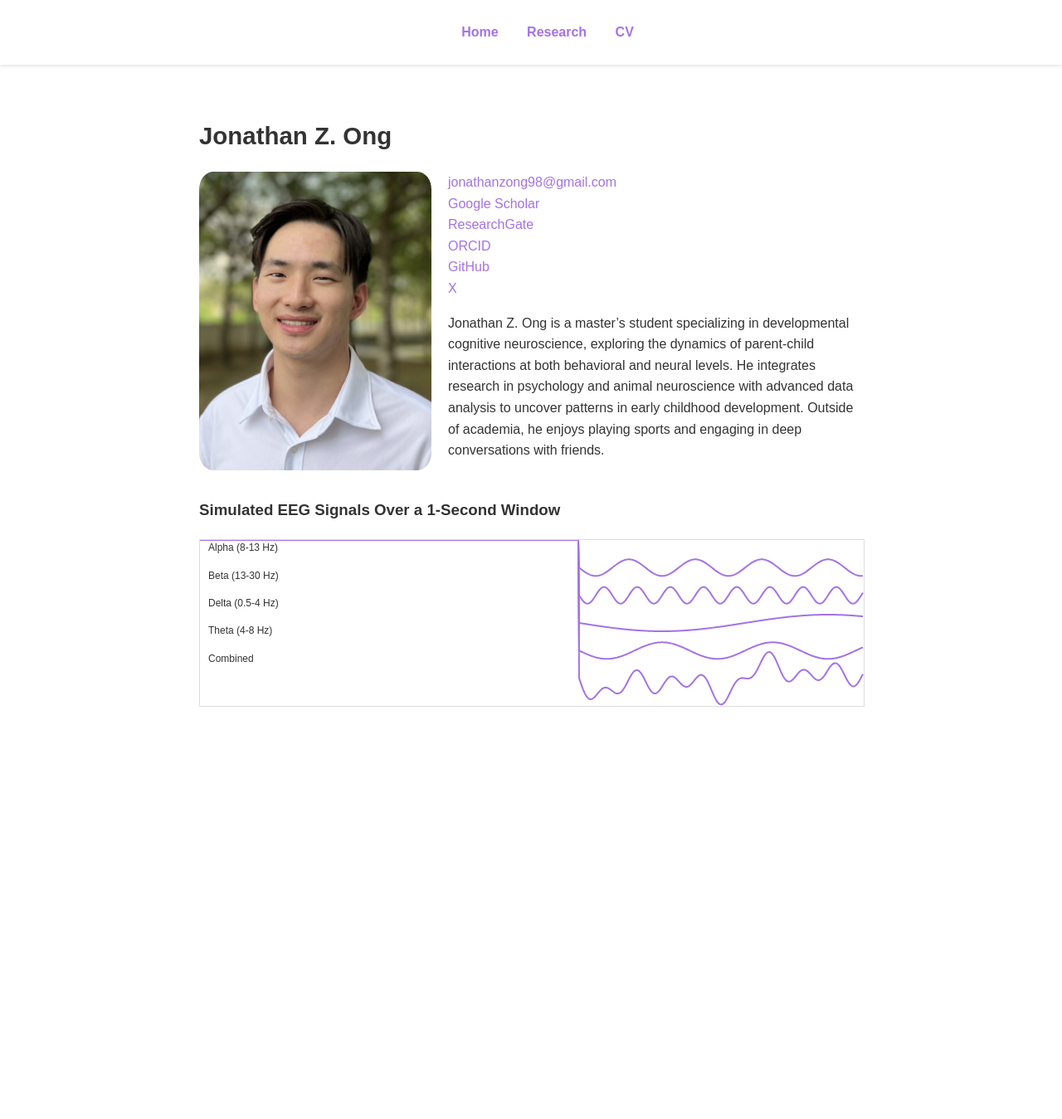
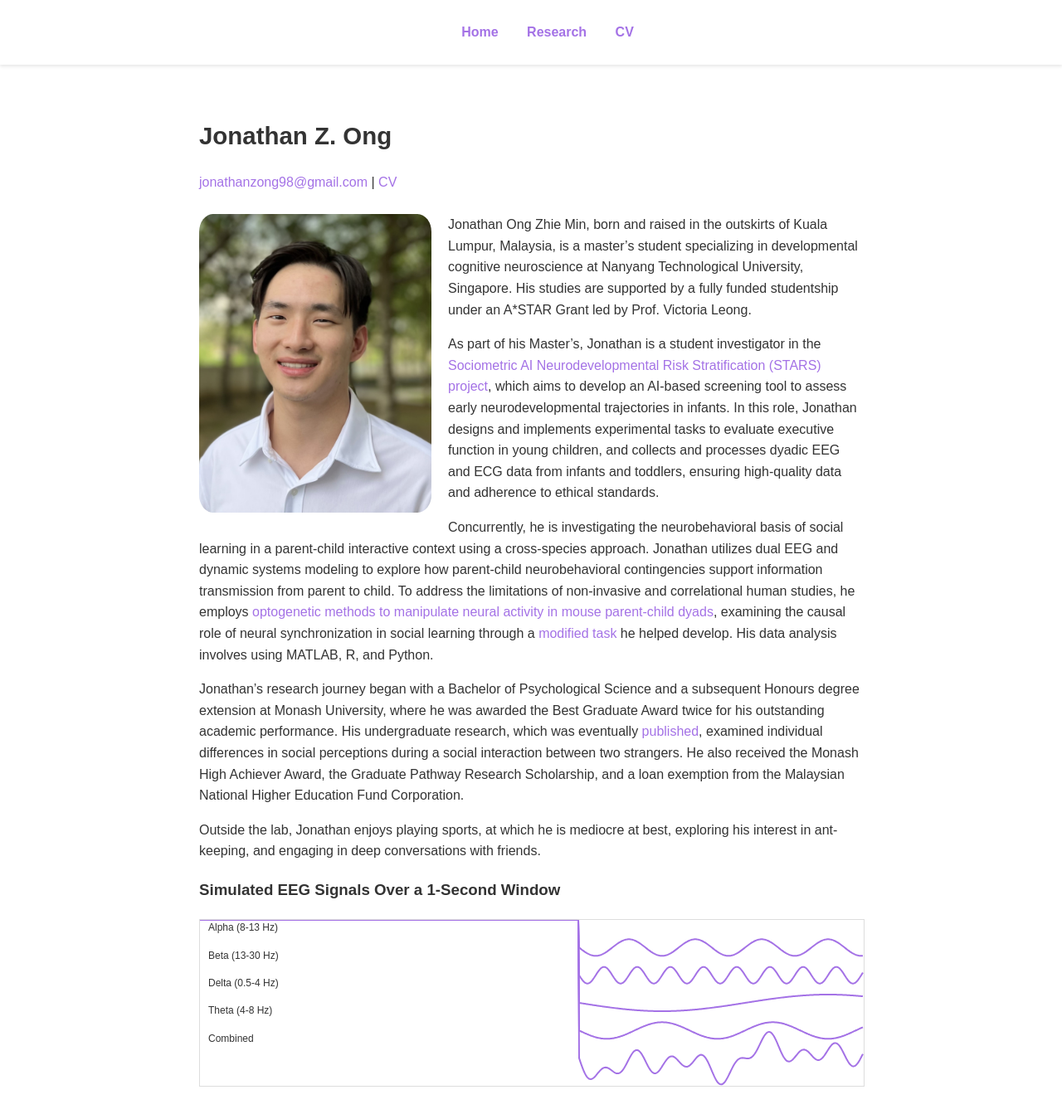
Before and after one commit to jonathanongzm/jonathanongzm.github.io, a Jekyll site: the page built from index.markdown, in a window 1280 px wide and 1390 px high. Shown: the top 1349 px of the window at 83% size. Built offline with Jekyll 4.4.1, drawn with Linux system fonts in a browser that asks for light colours.

Commit message:
edited bio

```diff
--- a/index.markdown
+++ b/index.markdown
@@ -2,22 +2,19 @@
 layout: default
 title: Home
 ---
+<h1 class="large-heading">Jonathan Z. Ong</h1>
+[jonathanzong98@gmail.com](mailto:jonathanzong98@gmail.com) | [CV](https://jonathanongzm.github.io/cv/) <br>
+<br>
+![Profile Photo](assets/images/profile_photo.jpg){: class="profile-photo" }
+Jonathan Ong Zhie Min, born and raised in the outskirts of Kuala Lumpur, Malaysia, is a master’s student specializing in developmental cognitive neuroscience at Nanyang Technological University, Singapore. His studies are supported by a fully funded studentship under an A*STAR Grant led by Prof. Victoria Leong.
 
-<h1 class="large-heading">Jonathan Z. Ong</h1>
+As part of his Master's, Jonathan is a student investigator in the [Sociometric AI Neurodevelopmental Risk Stratification (STARS) project](https://jonathanongzm.github.io/research/#stars-project), which aims to develop an AI-based screening tool to assess early neurodevelopmental trajectories in infants. In this role, Jonathan designs and implements experimental tasks to evaluate executive function in young children, and collects and processes dyadic EEG and ECG data from infants and toddlers, ensuring high-quality data and adherence to ethical standards.
 
-![Profile Photo](assets/images/profile_photo.jpg){: class="profile-photo" }
+Concurrently, he is investigating the neurobehavioral basis of social learning in a parent-child interactive context using a cross-species approach. Jonathan utilizes dual EEG and dynamic systems modeling to explore how parent-child neurobehavioral contingencies support information transmission from parent to child. To address the limitations of non-invasive and correlational human studies, he employs [optogenetic methods to manipulate neural activity in mouse parent-child dyads](https://jonathanongzm.github.io/research/#opto-mouse-model), examining the causal role of neural synchronization in social learning through a [modified task](https://doi.org/10.1016/j.xpro.2024.103077) he helped develop. His data analysis involves using MATLAB, R, and Python.
 
-[jonathanzong98@gmail.com](mailto:jonathanzong98@gmail.com) <br>
-[Google Scholar](https://scholar.google.com/citations?hl=en&user=V7jJABQAAAAJ&view_op=list_works&sortby=pubdate) <br>
-[ResearchGate](https://www.researchgate.net/profile/Jonathan-Z-Ong) <br>
-[ORCID](https://orcid.org/0000-0003-3834-8187) <br>
-[GitHub](https://github.com/jonathanongzm) <br>
-[X](https://twitter.com/jonathanongz)
+Jonathan's research journey began with a Bachelor of Psychological Science and a subsequent Honours degree extension at Monash University, where he was awarded the Best Graduate Award twice for his outstanding academic performance. His undergraduate research, which was eventually [published](https://doi.org/10.1111/ajsp.12536), examined individual differences in social perceptions during a social interaction between two strangers. He also received the Monash High Achiever Award, the Graduate Pathway Research Scholarship, and a loan exemption from the Malaysian National Higher Education Fund Corporation.
 
-
-Jonathan Z. Ong is a master's student specializing in developmental cognitive neuroscience, exploring the dynamics of parent-child interactions at both behavioral and neural levels. He integrates research in psychology and animal neuroscience with advanced data analysis to uncover patterns in early childhood development. Outside of academia, he enjoys playing sports and engaging in deep conversations with friends.
-<br>
-<br>
+Outside the lab, Jonathan enjoys playing sports, at which he is mediocre at best, exploring his interest in ant-keeping, and engaging in deep conversations with friends.<br>
 ### Simulated EEG Signals Over a 1-Second Window
 <!-- EEG Simulation Canvas -->
 <canvas id="eegCanvas" width="800" height="200"></canvas>
--- a/research.markdown
+++ b/research.markdown
@@ -6,7 +6,9 @@ permalink: /research/
 
 [Google Scholar](https://scholar.google.com/citations?hl=en&user=V7jJABQAAAAJ&view_op=list_works&sortby=pubdate) <br>
 [ResearchGate](https://www.researchgate.net/profile/Jonathan-Z-Ong) <br>
-[ORCID](https://orcid.org/0000-0003-3834-8187)
+[ORCID](https://orcid.org/0000-0003-3834-8187)<br>
+[GitHub](https://github.com/jonathanongzm) <br>
+[X](https://twitter.com/jonathanongz)<br>
 
 <hr>
 
@@ -19,7 +21,7 @@ The STARS project aims to develop a novel, scalable screening tool, the SociomeT
 Prof Victoria Leong
 
 **Role**<br>
-Student Principal Investigator (Jan 2023 - Dec 2024)
+Student Investigator (Jan 2023 - Dec 2024)
 
 **Responsibilities**<br>
 - Designing and implementing experimental tasks and protocols to assess executive function neurodevelopmental trajectories in young children.
```
